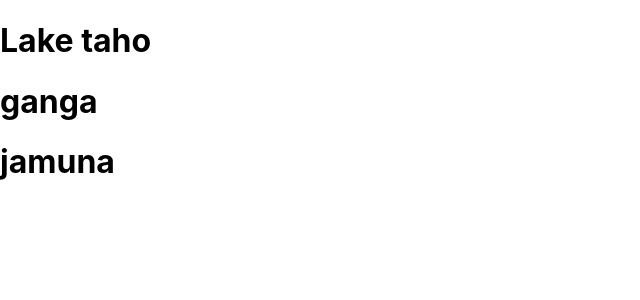
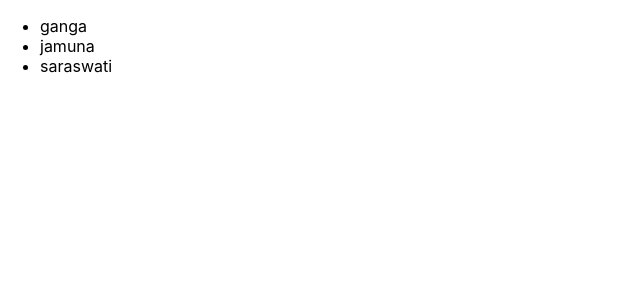
Before and after one commit to SatYu26/Learning-React, a React (Create React App) app: page / in a window 1280 px wide. Shown: the top 300 px of the page, without its empty margins (0-640 px from the left). Built offline with nearby package versions, Linux system fonts and the light colour scheme.

Commit message:
rendering lists

```diff
--- a/src/index.js
+++ b/src/index.js
@@ -2,23 +2,17 @@ import React from 'react';
 import ReactDOM from 'react-dom';
 import './index.css';
 
-function Lake({ name }) {
+const lakeList = ["ganga", "jamuna", "saraswati"];
+
+function App({ lakes }) {
   return (
-    <h1>{ name }</h1>
-  );
-}
-
-function App() {
-  return (
-  <div>
-    <Lake name="Lake taho" />
-    <Lake name="ganga" />
-    <Lake name="jamuna" />
-  </div>
+  <ul>
+    { lakes.map(lake => <li>{lake}</li>) }
+  </ul>
   );
 }
 
 ReactDOM.render(
-  <App />,
+  <App lakes={ lakeList } />,
   document.getElementById('root')
 );
```
